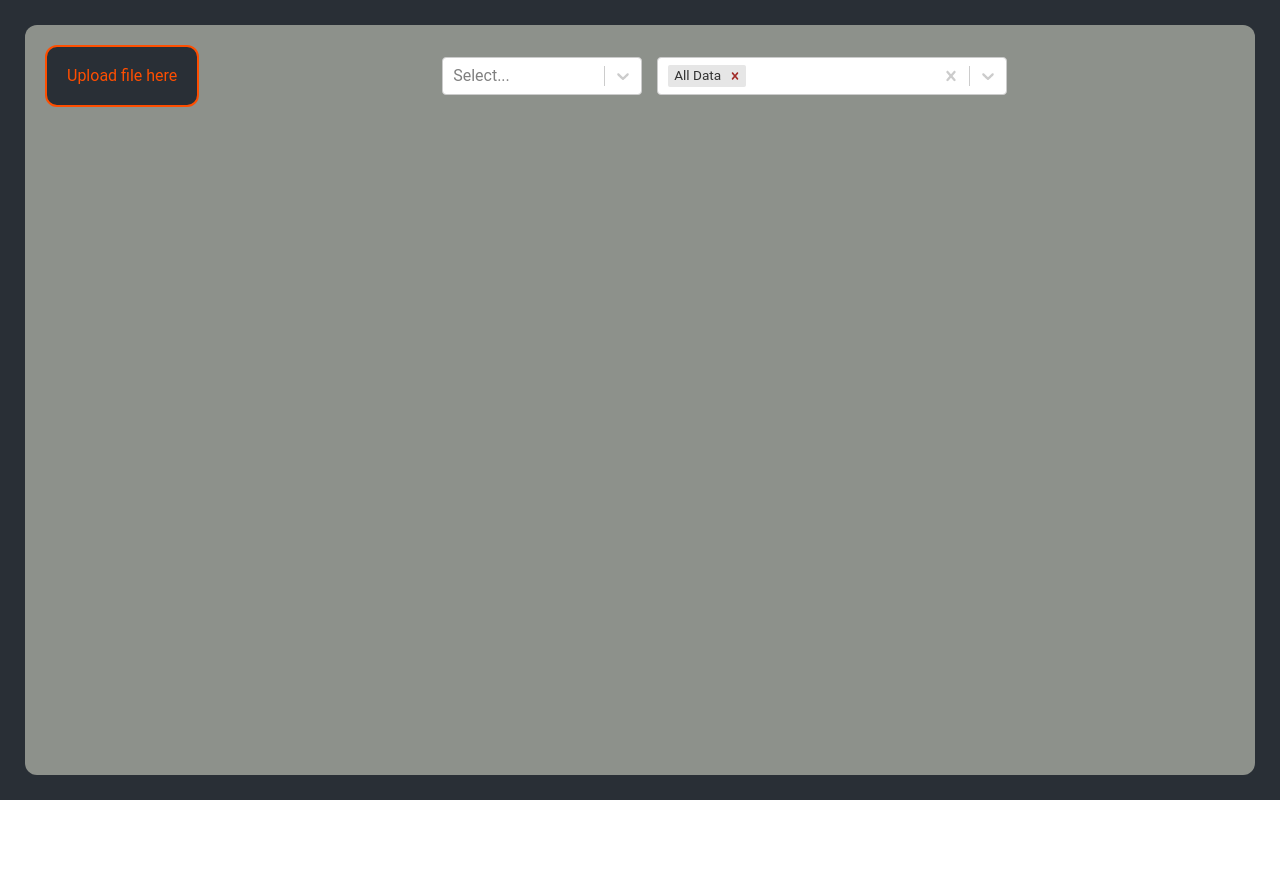
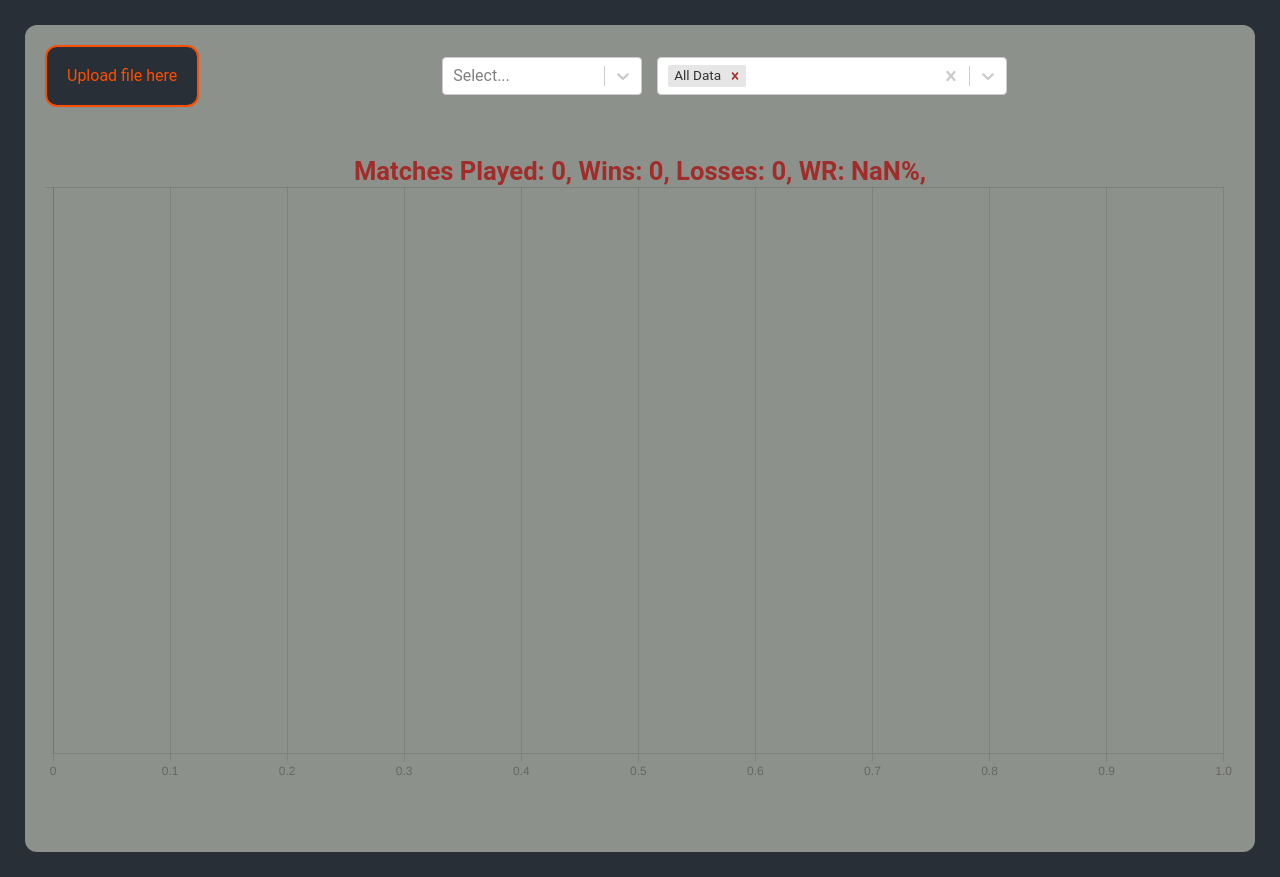
Before and after one commit to erom-dm/arena-stat-parser, a React (Create React App) app: page / in a window 1280 px wide. Before the commit the page ends 800 px from the top, so only its background shows below. Built offline with nearby package versions, Linux system fonts and the light colour scheme; the HTML template or start-up script is replaced by a standard one.

Commit message:
Session selection fix

```diff
--- a/src/components/Dashboard.tsx
+++ b/src/components/Dashboard.tsx
@@ -9,8 +9,9 @@ import {
 import BarChart from "./BarChart";
 import {
   createBasicChartDataset,
-  filterArenaMatches,
+  matchArrayFromSelectedSessions,
   getModdedArenaMatches,
+  filterMatchData,
 } from "../utils/dataSetHelpers";
 import { getSessions } from "../utils/sessionManagement";
 import SessionSelect from "./SessionSelect";
@@ -22,10 +23,12 @@ export type dashboardProps = {
 };
 
 const Dashboard: React.FC<dashboardProps> = () => {
+  const [moddedMatchData, setModdedMatchData] = useState<ModdedArenaMatch[]>(
+    []
+  );
   const [myTeams, setMyTeams] = useState<string[]>([""]);
   const [myTeamSelection, setMyTeamSelection] = useState<string>("");
   const [sessionData, setSessionData] = useState<MatchSessions>(new Map());
-  const [filteredData, setFilteredData] = useState<ModdedArenaMatch[]>();
   const [sessionSelection, setSessionSelection] = useState<number[]>([0]);
   const [localStorageChanged, setLocalStorageChanged] =
     useState<boolean>(false);
@@ -37,33 +40,42 @@ const Dashboard: React.FC<dashboardProps> = () => {
     if (localStorageMatchState) {
       const parsedMatchData = JSON.parse(localStorageMatchState); // Get raw match data from storage
       const moddedMatchData = getModdedArenaMatches(parsedMatchData); // Get modified match data
-      setSessionData(getSessions(moddedMatchData)); //Get session Data
+      setModdedMatchData(moddedMatchData); // Put all modified match data in local state
       setMyTeams(getTeams(moddedMatchData)); // Get team data
     }
   }, [localStorageChanged]);
 
   useEffect(() => {
-    // Filter modified arena match data
+    // Apply filters to modded match data and create session data based on result
+    const filteredMatchData = filterMatchData(moddedMatchData, myTeamSelection);
+    setSessionData(getSessions(filteredMatchData));
+    setSessionSelection([0]);
+  }, [moddedMatchData, myTeamSelection]);
+
+  useEffect(() => {
+    // Filter by currently selected sessions
+    const selectedSessionData: ModdedArenaMatch[] = [];
     if (sessionData?.size) {
       if (sessionSelection.includes(0)) {
-        setFilteredData(filterArenaMatches(sessionData, myTeamSelection));
+        selectedSessionData.push(
+          ...matchArrayFromSelectedSessions(sessionData)
+        );
       } else {
         const selectedMatches: MatchSessions = new Map();
         sessionSelection.forEach((sessionKey) => {
           const session = sessionData.get(sessionKey);
           session && selectedMatches.set(sessionKey, session);
         });
-        setFilteredData(filterArenaMatches(selectedMatches, myTeamSelection));
+        selectedSessionData.push(
+          ...matchArrayFromSelectedSessions(selectedMatches)
+        );
       }
     }
-  }, [sessionData, sessionSelection, myTeamSelection]);
 
-  useEffect(
-    // Create dataset for chart component
-    () =>
-      filteredData && setChartDataset(createBasicChartDataset(filteredData)), // create dataset
-    [filteredData]
-  );
+    // Create chart dataset
+    selectedSessionData.length &&
+      setChartDataset(createBasicChartDataset(selectedSessionData));
+  }, [sessionData, sessionSelection]);
 
   return (
     <div className="dashboard">
@@ -84,7 +96,7 @@ const Dashboard: React.FC<dashboardProps> = () => {
           )}
         </div>
       </div>
-      {filteredData && (
+      {moddedMatchData && (
         <div className="dashboard__chart-container">
           <BarChart dataset={chartDataset} />
         </div>
--- a/src/components/SessionSelect.tsx
+++ b/src/components/SessionSelect.tsx
@@ -1,4 +1,4 @@
-import React, { useRef, useState } from "react";
+import React, { useEffect, useRef, useState } from "react";
 import { MatchSessions, SessionSelectOption } from "../Types/ArenaTypes";
 import Select, { ActionMeta, MultiValue } from "react-select";
 import dayjs from "dayjs";
@@ -12,15 +12,32 @@ const SessionSelect: React.FC<sessionSelectProps> = ({
   sessionData,
   onChange,
 }) => {
+  const selectAllOption: SessionSelectOption = {
+    value: 0,
+    label: "All Data",
+  };
   const [selected, setSelected] = useState<MultiValue<SessionSelectOption>>([]);
   const valueRef = useRef(selected);
   valueRef.current = selected;
 
+  useEffect(() => {
+    if (selected.length) {
+      let overlap = true;
+      const sessionDataKeys = [...sessionData.keys()];
+      const selectedValues = selected.map((el) => el.value);
+      selectedValues.forEach((val) => {
+        if (!sessionDataKeys.includes(val)) {
+          overlap = false;
+        }
+      });
+      if (!overlap) {
+        setSelected([]);
+      }
+    }
+  }, [selected, sessionData]);
+
   const sessionKeys: number[] = [...sessionData.keys()];
-  const selectAllOption: SessionSelectOption = {
-    value: 0,
-    label: "All Data",
-  };
+
   const options: SessionSelectOption[] = [];
   sessionKeys.forEach((key, idx) => {
     const formattedData: string = dayjs.unix(key).format("HH:mm - DD/MM/YY");
@@ -32,8 +49,11 @@ const SessionSelect: React.FC<sessionSelectProps> = ({
   });
   options.reverse();
 
-  const isSelectAllSelected = () =>
-    valueRef?.current?.length === options.length;
+  const isSelectAllSelected = () => {
+    // console.dir(valueRef?.current);
+    // console.dir(options);
+    return valueRef?.current?.length === options.length;
+  };
 
   const getOptions = () => [selectAllOption, ...options];
 
--- a/src/utils/dataSetHelpers.tsx
+++ b/src/utils/dataSetHelpers.tsx
@@ -61,17 +61,23 @@ export function getModdedArenaMatches(data: ArenaMatch[]): ModdedArenaMatch[] {
   return modifiedData;
 }
 
-export function filterArenaMatches(
-  sessionData: MatchSessions,
-  myTeamSelection: string
+export function filterMatchData(
+  data: ModdedArenaMatch[],
+  selectedTeam: string
+): ModdedArenaMatch[] {
+  let filteredMatchData = data.filter(
+    (match) => match.myTeamName === selectedTeam
+  );
+  return filteredMatchData;
+}
+
+export function matchArrayFromSelectedSessions(
+  sessionData: MatchSessions
 ): ModdedArenaMatch[] {
   const filteredMatches: ModdedArenaMatch[] = [];
 
   sessionData.forEach((session) => {
-    const filteredByTeamName = session.filter(
-      (match) => match.myTeamName === myTeamSelection
-    );
-    filteredMatches.push(...filteredByTeamName);
+    filteredMatches.push(...session);
   });
 
   return filteredMatches;
```
